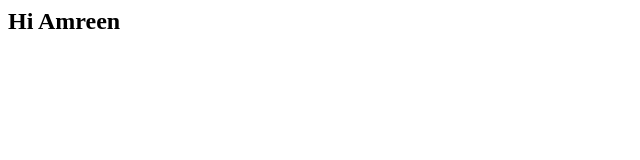
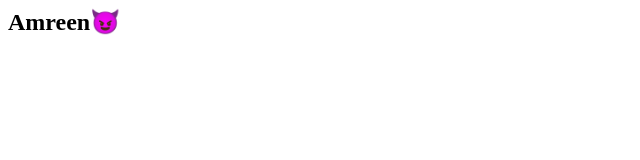
Before and after one commit to Sureshsm24/sureshsat24.github.io, a plain HTML site: page index.html in a window 1280 px wide. Shown: the full height of the page, 0-640 px from the left. Drawn offline with Linux system fonts and the light colour scheme.

Commit message:
Update index.html

```diff
--- a/index.html
+++ b/index.html
@@ -1 +1 @@
-<h2> Hi Amreen</h2>
+<h2> Amreen😈</h2>
```
